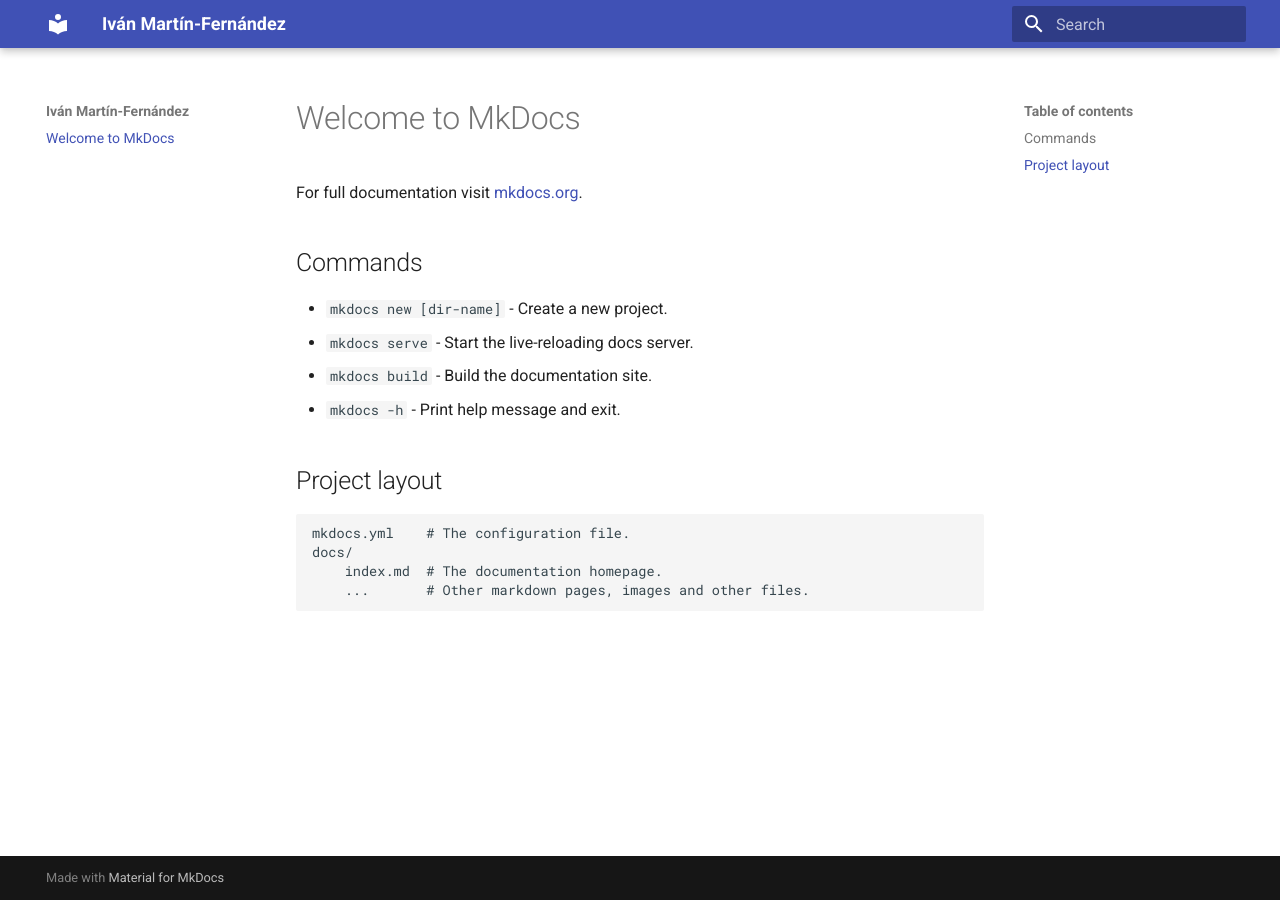
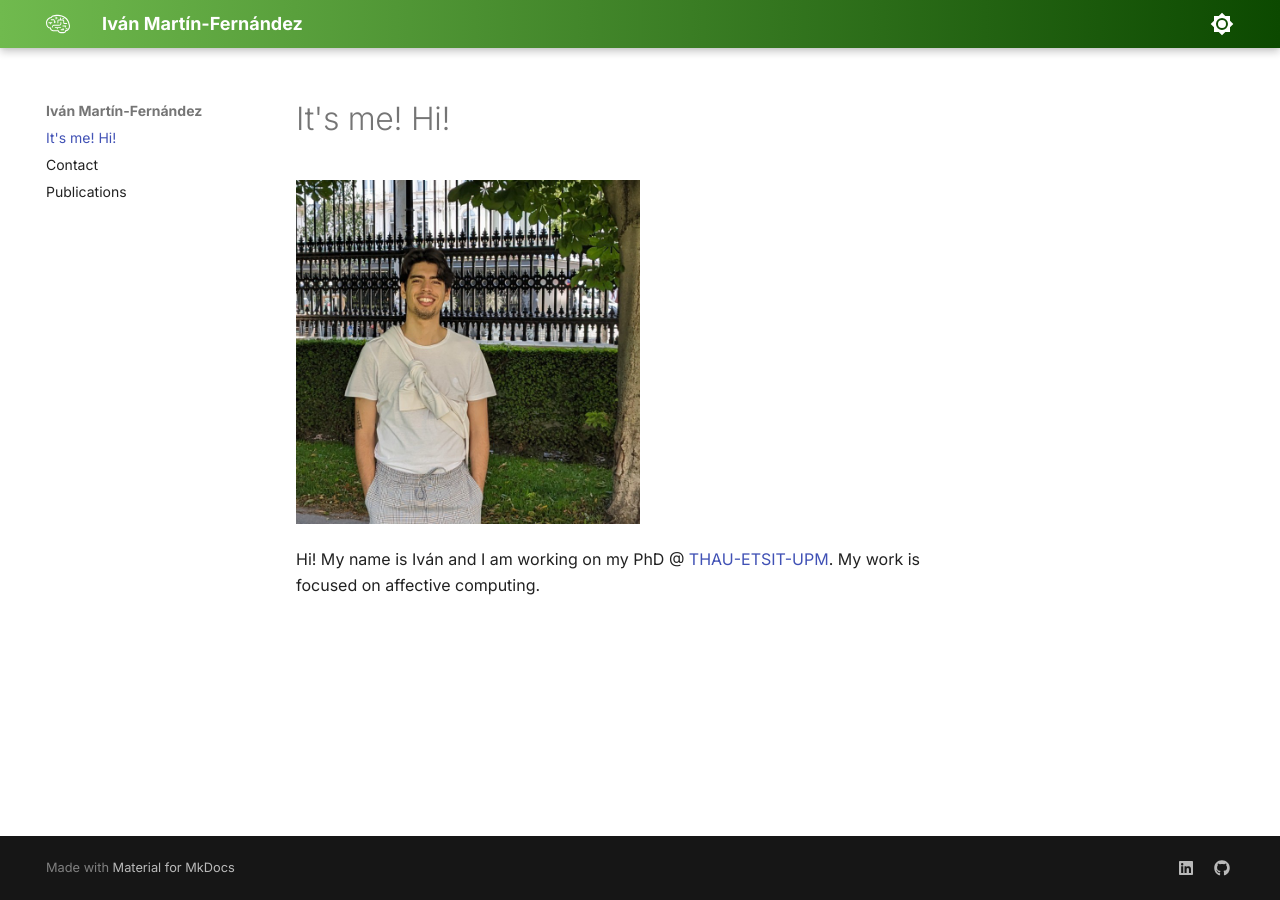
Before and after one commit to imartinf/imartinf.github.io, an MkDocs documentation site: the page built from docs/index.md, in a window 1280 px wide. Built offline with MkDocs 1.6.1 and Material for MkDocs 9.7.7, drawn with Linux system fonts in a browser that asks for light colours; some web fonts are replaced.

Commit message:
add: struct, vis and landing

```diff
--- a/docs/index.md
+++ b/docs/index.md
@@ -1,17 +1,5 @@
-# Welcome to MkDocs
+# It's me! Hi!
 
-For full documentation visit [mkdocs.org](https://www.mkdocs.org).
+![me](assets/1690915534962.jpeg)
 
-## Commands
-
-* `mkdocs new [dir-name]` - Create a new project.
-* `mkdocs serve` - Start the live-reloading docs server.
-* `mkdocs build` - Build the documentation site.
-* `mkdocs -h` - Print help message and exit.
-
-## Project layout
-
-    mkdocs.yml    # The configuration file.
-    docs/
-        index.md  # The documentation homepage.
-        ...       # Other markdown pages, images and other files.
+Hi! My name is Iván and I am working on my PhD @ [THAU-ETSIT-UPM](https://die.upm.es/grupo_de_investigacion/1760/gth-grupo-de-tecnolog%C3%ADa-del-habla). My work is focused on affective computing.
--- /dev/null
+++ b/docs/stylesheets/extra.css
@@ -0,0 +1,16 @@
+[data-md-color-scheme="personal"] {
+    --md-primary-fg-color:        rgba(112,186,78,1);
+    --md-primary-fg-color--light: rgba(112,186,78,1);
+    --md-primary-fg-color--dark: rgba(12,73,0,1);
+  }
+
+[data-md-color-scheme="personal-dark"] {
+    --md-primary-fg-color:        rgba(12,73,0,1);
+    --md-primary-fg-color--light: rgba(112,186,78,1);
+    --md-primary-fg-color--dark: rgba(12,73,0,1);
+  }
+
+.md-header{
+    background: linear-gradient(90deg, rgba(112,186,78,1) 0%, rgba(12,73,0,1) 100%);}
+
+img[alt=me]{ width: 50%; }
--- a/mkdocs.yml
+++ b/mkdocs.yml
@@ -1,3 +1,39 @@
 site_name: Iván Martín-Fernández
 theme:
+  logo: assets/logo.svg
+  favicon: assets/logo.svg
+  font:
+    text: Inter
+    code: Fragment Mono
   name: material
+  palette:
+    # Palette toggle for light mode
+    - media: '(prefers-color-scheme: light)'
+      scheme: personal
+      primary: custom
+      accent: custom
+      toggle:
+        icon: material/brightness-7
+        name: Switch to dark mode
+
+    # Palette toggle for dark mode
+    - media: '(prefers-color-scheme: dark)'
+      scheme: personal-dark
+      primary: custom
+      accent: custom
+      toggle:
+        icon: material/brightness-4
+        name: Switch to light mode
+  features:
+    - navigation.top
+extra_css:
+  - stylesheets/extra.css
+plugins:
+  - social
+extra:
+  social:
+    - icon: fontawesome/brands/linkedin
+      link: www.linkedin.com/in/ivan-martin-fernandez
+    - icon: fontawesome/brands/github
+      link: https://github.com/imartinf
+site_url: https://imartinf.github.io
```
Also changed, not shown: docs/contact.md (added, +5 -0 lines), docs/pubs.md (added, +3 -0 lines), docs/assets/1690915534962.jpeg (added), docs/assets/logo.svg (added), 1 other file.
